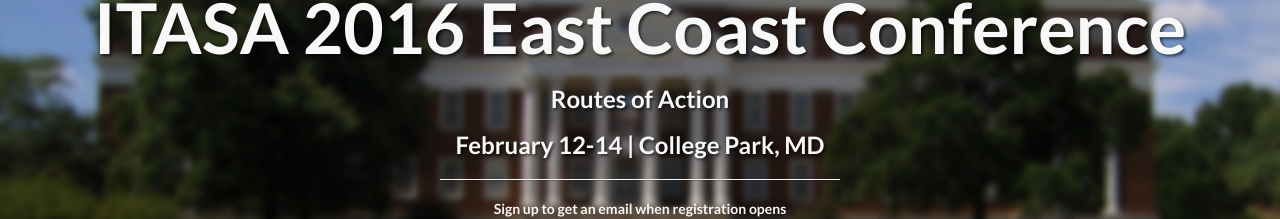
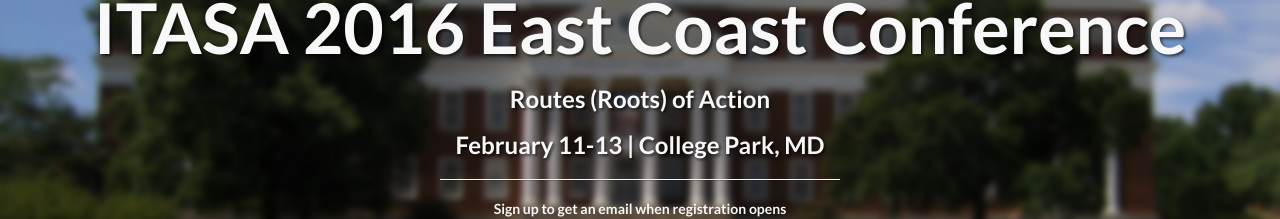
Before and after one commit to JustinHoUMD/JustinHoUMD.github.io, a plain HTML site: page index.html in a window 1280 px wide. Shown: the part 289-508 px from the top of the page. Drawn offline with Linux system fonts and the light colour scheme; a script that the page names is missing.

Commit message:
Change text

```diff
--- a/index.html
+++ b/index.html
@@ -98,8 +98,8 @@
                 <div class="col-lg-12">
                     <div class="intro-message">
                         <h1>ITASA 2016 East Coast Conference</h1>
-                        <h3>Routes of Action</h3>
-                        <h3>February 12-14 | College Park, MD</h3>
+                        <h3>Routes (Roots) of Action</h3>
+                        <h3>February 11-13 | College Park, MD</h3>
                         <hr class="intro-divider">
                         <h5>Sign up to get an email when registration opens</h5>
                          <div class="input-group col-xs-4 col-sm-offset-4">
```
